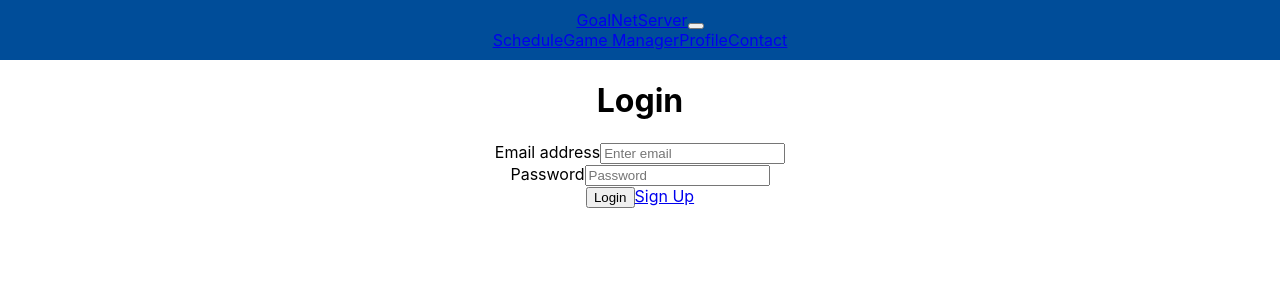
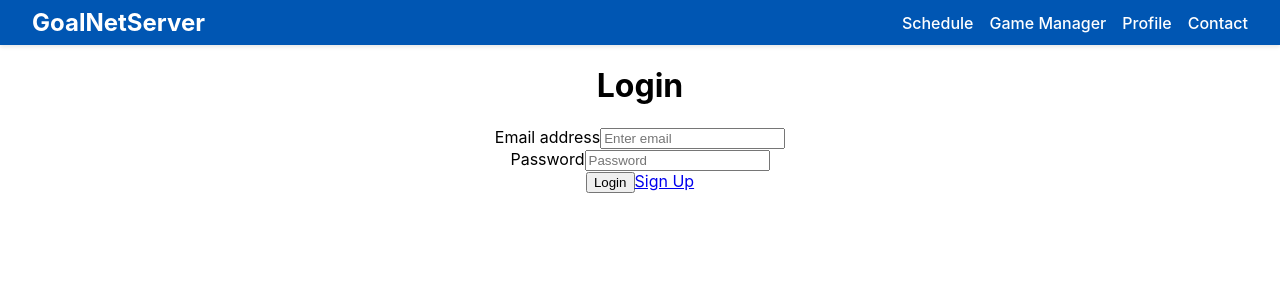
Before and after one commit to Micjoey/SoccerWebsite, a React (Create React App) app: page /login in a window 1280 px wide. Shown: the top 300 px of the page. Built offline with nearby package versions, Linux system fonts and the light colour scheme.

Commit message:
Feature(api): update api request from frontend\nGameScheduleManager.tsx;Header.scss;Header.tsx

```diff
--- a/src/components/GameScheduleManager/GameScheduleManager.tsx
+++ b/src/components/GameScheduleManager/GameScheduleManager.tsx
@@ -80,9 +80,9 @@ const GameScheduleManager: React.FC = () => {
           date: "",
           opponent: "",
           location: "",
-          time: "", // Add time property
-          homeTeamColor: "", // Add homeTeamColor property
-          awayTeamColor: "", // Add awayTeamColor property
+          time: "",
+          homeTeamColor: "",
+          awayTeamColor: "",
         }); // Reset form fields
         setError(null);
       } else {
@@ -101,7 +101,9 @@ const GameScheduleManager: React.FC = () => {
     }
 
     try {
-      const response = await customFetch(`/games/${selectedGameId}`);
+      const response = await customFetch(
+        `http://localhost:3001/api/games/${selectedGameId}`,
+      );
       if (response.ok) {
         const selectedGameData: Game = await response.json();
         const updatedFields: Partial<Game> = {
@@ -151,9 +153,12 @@ const GameScheduleManager: React.FC = () => {
 
     try {
       for (const gameId of deleteGameIds) {
-        const response = await customFetch(`/games/${gameId}`, {
-          method: "DELETE",
-        });
+        const response = await customFetch(
+          `http://localhost:3001/api/games/${gameId}`,
+          {
+            method: "DELETE",
+          },
+        );
         if (response.ok) {
           setGames((currentGames) =>
             currentGames.filter((game) => game.id !== gameId),
--- a/src/components/Header/Header.scss
+++ b/src/components/Header/Header.scss
@@ -1,30 +1,49 @@
 .header {
-    background-color: #004d99;
-    color: white;
-    padding: 10px 20px;
-    text-align: center;
+  position: sticky;
+  top: 0;
+  z-index: 1000; // Ensure the header stays above other content
+  display: flex;
+  align-items: center;
+  justify-content: space-between;
+  padding: 0.5rem 2rem;
+  background-color: #0056b3;
+  color: #ffffff;
+  box-shadow: 0 2px 4px rgba(0, 0, 0, 0.1);
 
-    .title {
-      margin: 0;
-      font-size: 2em;
-    }
-
-    .navigation {
-      margin-top: 10px;
-
-      a {
-        color: white;
-        margin: 0 10px;
+  .brand-container {
+    .navbar-brand {
+      text-decoration: none;
+      color: #ffffff;
+      font-size: 1.5rem;
+      font-weight: 700;
+      &:hover, &:focus {
+        color: #cce5ff;
         text-decoration: none;
-        font-weight: bold;
-
-        &:hover {
-          text-decoration: underline;
-        }
       }
     }
-    .logo-image {
-      max-height: 100px;
-      background-color: red;
+  }
+
+  .navbar {
+    display: flex;
+    align-items: center;
+
+    .nav-link {
+      text-decoration: none;
+      color: #ffffff;
+      margin-left: 1rem;
+      padding: 0.25rem 0;
+      font-size: 1rem;
+      font-weight: 500;
+      transition: color 0.3s ease;
+
+      &:hover, &:focus {
+        color: #cce5ff;
+        text-decoration: none;
+      }
+
+      &:last-child {
+        margin-right: 0;
+      }
     }
   }
+}
--- a/src/components/Header/Header.tsx
+++ b/src/components/Header/Header.tsx
@@ -1,22 +1,28 @@
 import React from "react";
 import "./Header.scss";
-import { Navbar, Nav } from "react-bootstrap";
 import ContactLink from "./Contact";
 
 const Header: React.FC = () => {
   return (
-    <Navbar bg="dark" variant="dark" expand="lg" className="header">
-      <Navbar.Brand href="/">GoalNetServer</Navbar.Brand>
-      <Navbar.Toggle aria-controls="basic-navbar-nav" />
-      <Navbar.Collapse id="basic-navbar-nav">
-        <Nav className="mr-auto">
-          <Nav.Link href="/schedule">Schedule</Nav.Link>
-          <Nav.Link href="/game">Game Manager</Nav.Link>
-          <Nav.Link href="/profile">Profile</Nav.Link>
-          <ContactLink />
-        </Nav>
-      </Navbar.Collapse>
-    </Navbar>
+    <header className="header">
+      <div className="brand-container">
+        <a href="/" className="navbar-brand">
+          GoalNetServer
+        </a>
+      </div>
+      <nav className="navbar">
+        <a href="/schedule" className="nav-link">
+          Schedule
+        </a>
+        <a href="/game" className="nav-link">
+          Game Manager
+        </a>
+        <a href="/profile" className="nav-link">
+          Profile
+        </a>
+        <ContactLink />
+      </nav>
+    </header>
   );
 };
 
```
